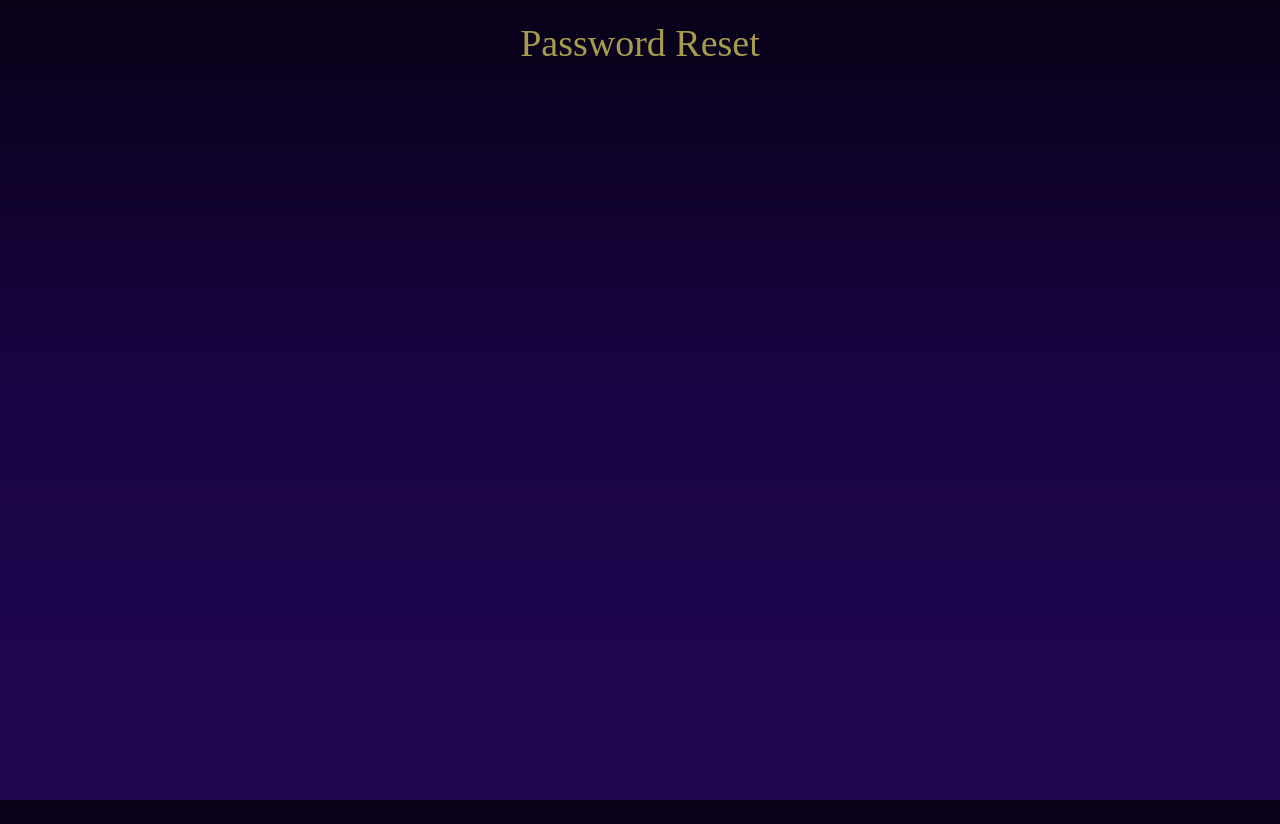
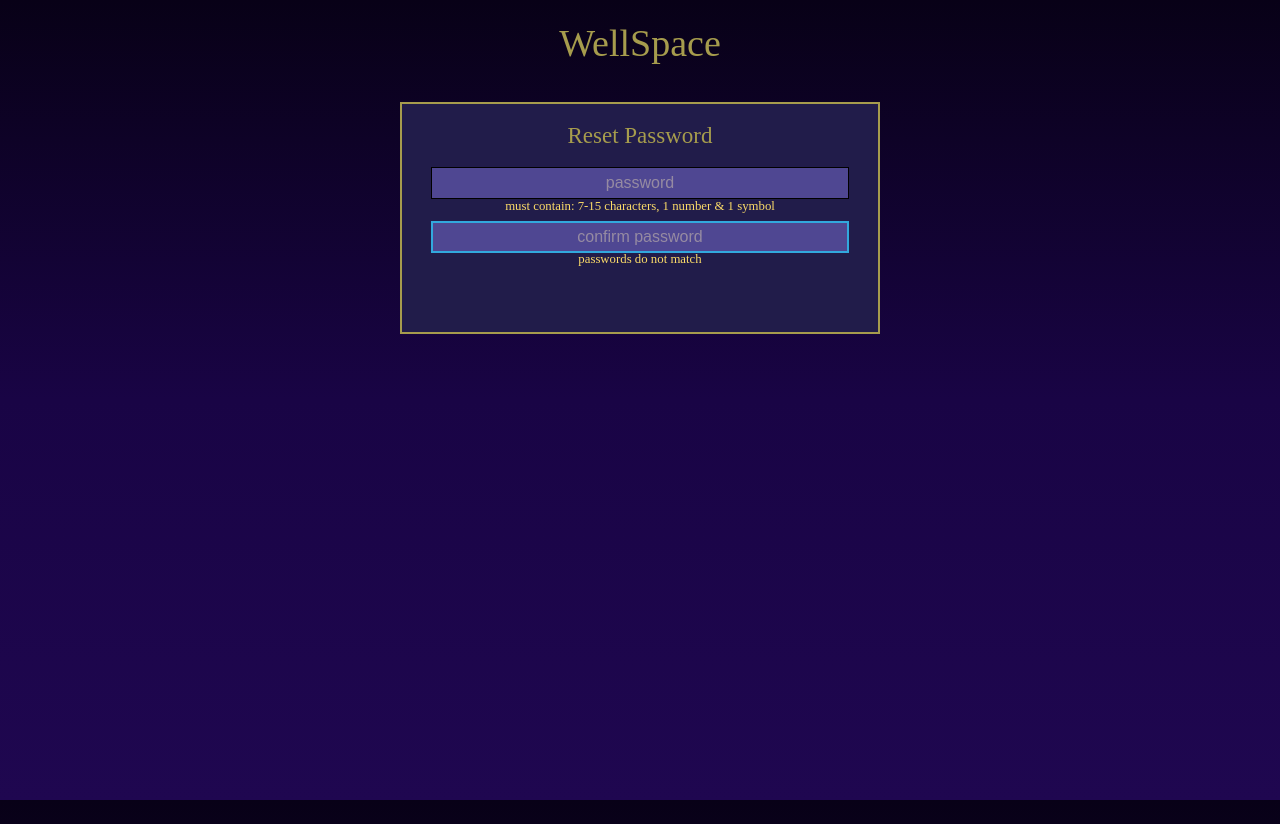
Before and after one commit to Kspiropali/final-frontier, a React (Vite) app in the folder client/: page /reset-password in a window 1280 px wide. Built offline with nearby package versions, Linux system fonts and the light colour scheme.

Commit message:
changed the height of the box using an id on the outermost div

```diff
--- /dev/null
+++ b/client/src/assets/css/passwordReset.css
@@ -0,0 +1,4 @@
+
+#password-reset-box {
+    height: 29vh;
+}
--- a/client/src/pages/PasswordReset/index.jsx
+++ b/client/src/pages/PasswordReset/index.jsx
@@ -1,6 +1,6 @@
 import React from 'react'
 import { useAuth } from '../../contexts/AuthContext'
-
+import "../../assets/css/passwordReset.css";
 const PasswordReset = () => {
 
     const {confirmationPassword, setConfirmationPassword, password, setPassword, displayMessage, setDisplayMessage} = useAuth()
@@ -53,11 +53,38 @@ const PasswordReset = () => {
 
     return (
         <>
-        <h1 className='top-header'>Password Reset</h1>
-        <form aria-label='password reset form'
-        role="reset">
-
-        </form>
+        <h1 className='top-header'>WellSpace</h1>
+        <div className='login-container' id='password-reset-box'>
+            <div className='input-area-container'>
+                <form aria-label='password reset form'
+                role="reset"
+                onSubmit={handleSubmit}>
+                    <div className='input-idv-container'>
+                        <h2 className='log-reg-title'>Reset Password</h2>
+                        <input
+                        type="password"
+                        id="password"
+                        onChange={handlePassword}
+                        value={password}
+                        placeholder='password'
+                        required
+                        className='input-field'/>
+                        <p>must contain: 7-15 characters, 1 number & 1 symbol </p>
+                    </div>
+                    <div className='input-idv-container'>
+                        <input
+                        type="password"
+                        id="confirm-password"
+                        onChange={handleConfirmationPassword}
+                        value={confirmationPassword}
+                        placeholder='confirm password'
+                        required
+                        className='input-field no-match'/>
+                        <p>passwords do not match</p>
+                    </div>
+                </form>
+            </div>
+        </div>
         </>
     )
 }
```
